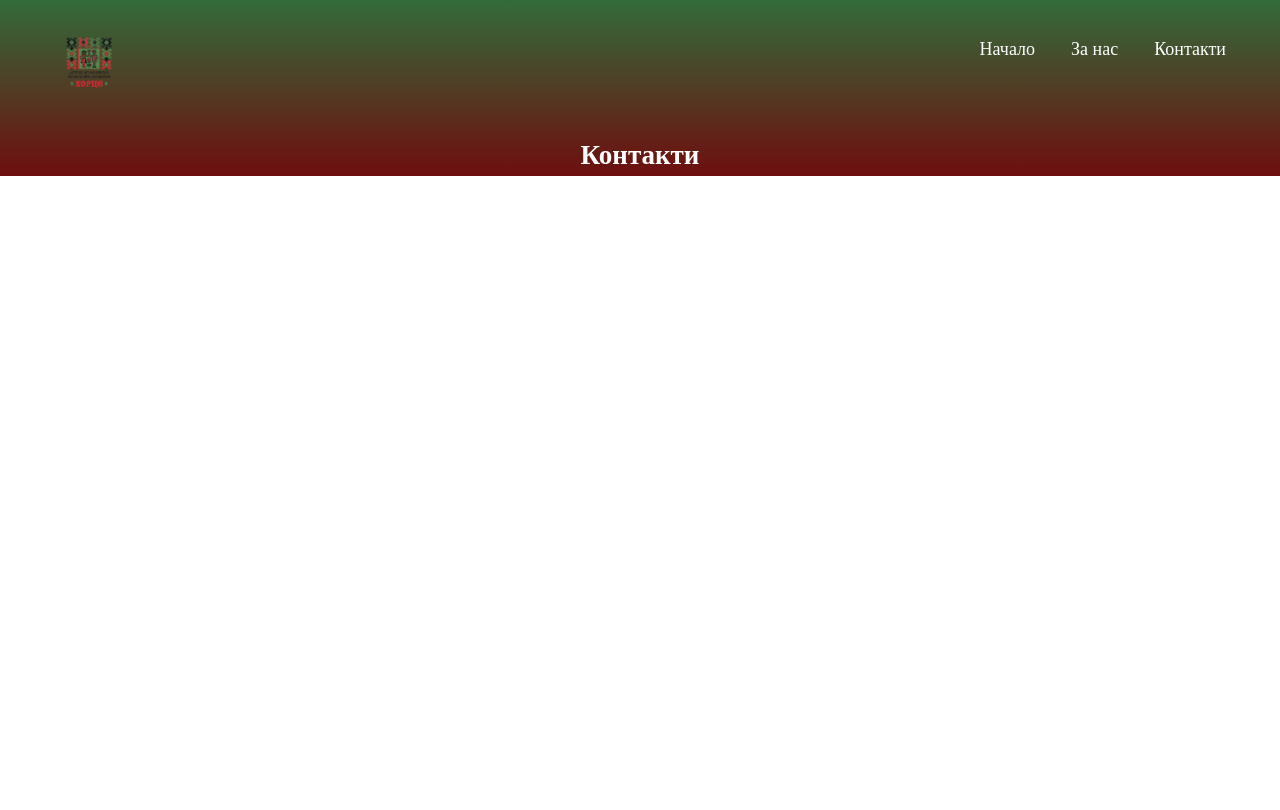
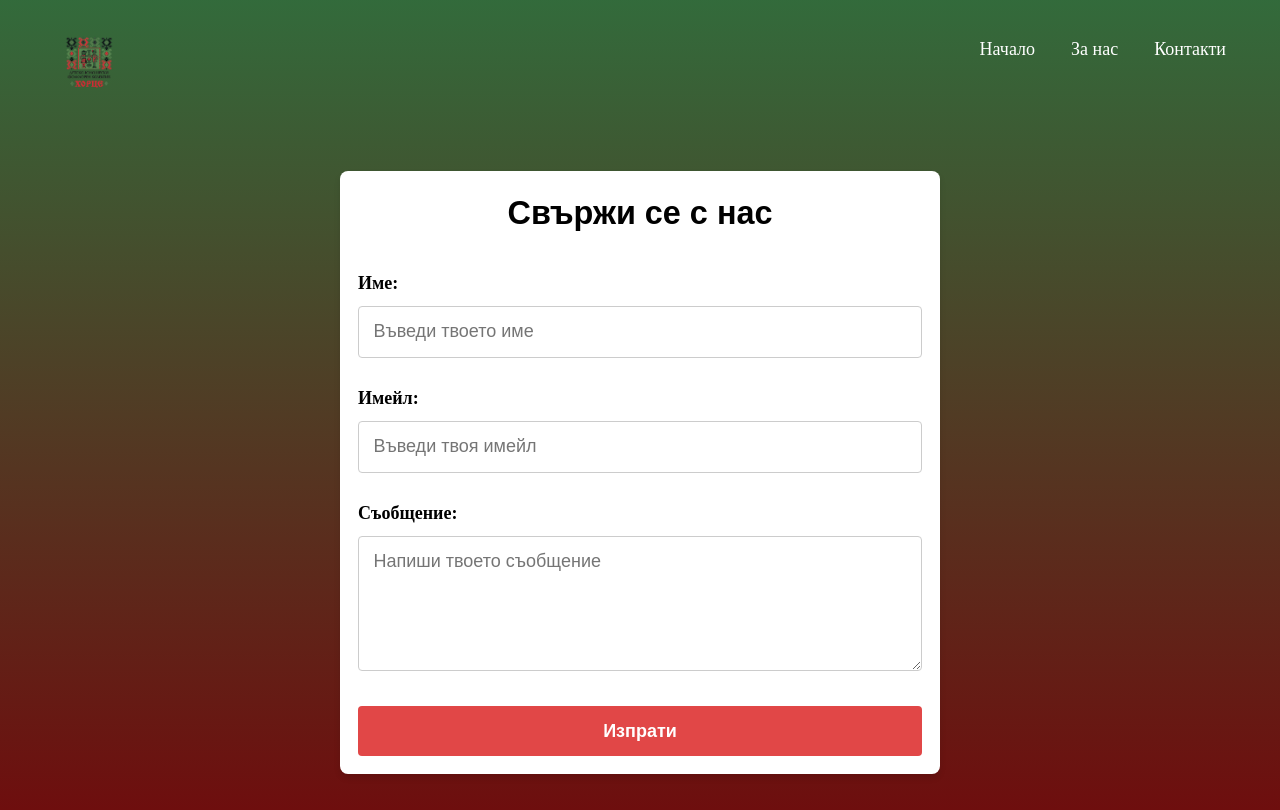
Before and after one commit to bozhko1z/Horce-Website, a plain HTML site: page contact-us.html in a window 1280 px wide. Drawn offline with Linux system fonts and the light colour scheme.

Commit message:
finished(for now) the contact form

```diff
--- a/contact-us.html
+++ b/contact-us.html
@@ -21,10 +21,24 @@
         </nav>
     </header>
 
-    <section>
+    <section class="contact-form">
         <div class="container">
-            <h2 class="h2">Контакти</h2>
-
+            <h2>Свържи се с нас</h2>
+            <form action="https://formspree.io/f/xrbepapo" method="POST">
+                <div class="form-group">
+                    <label for="name">Име:</label>
+                    <input type="text" id="name" name="name" placeholder="Въведи твоето име" required>
+                </div>
+                <div class="form-group">
+                    <label for="email">Имейл:</label>
+                    <input type="email" id="email" name="email" placeholder="Въведи твоя имейл" required>
+                </div>
+                <div class="form-group">
+                    <label for="message">Съобщение:</label>
+                    <textarea id="message" name="message" rows="5" placeholder="Напиши твоето съобщение" required></textarea>
+                </div>
+                <button type="submit" class="submit-btn">Изпрати</button>
+            </form>
         </div>
     </section>
 </body>
--- a/style-contactUs.css
+++ b/style-contactUs.css
@@ -54,3 +54,69 @@ padding: 1em;
     color: white;
     size: 1.5em;
 }
+
+.contact-form {
+    padding: 2em 0;
+}
+
+.contact-form .container {
+    max-width: 600px;
+    margin: 0 auto;
+    padding: 1em;
+    background-color: white;
+    border-radius: 8px;
+    box-shadow: 0 4px 6px rgba(0, 0, 0, 0.1);
+}
+
+.contact-form h2 {
+    text-align: center;
+    margin-bottom: 1em;
+    font-family: 'Karla', sans-serif;
+    font-size: 1.8em;
+}
+
+.contact-form .form-group {
+    margin-bottom: 1.5em;
+}
+
+.contact-form label {
+    display: block;
+    margin-bottom: 0.5em;
+    font-weight: bold;
+    font-size: 1em;
+}
+
+.contact-form input,
+.contact-form textarea {
+    width: 100%;
+    padding: 0.8em;
+    border: 1px solid #ccc;
+    border-radius: 4px;
+    font-size: 1em;
+    font-family: 'Karla', sans-serif;
+}
+
+.contact-form input:focus,
+.contact-form textarea:focus {
+    border-color: #E14747;
+    outline: none;
+}
+
+.contact-form .submit-btn {
+    display: block;
+    width: 100%;
+    padding: 0.8em;
+    background-color: #E14747;
+    color: white;
+    font-size: 1em;
+    font-family: 'Karla', sans-serif;
+    font-weight: bold;
+    border: none;
+    border-radius: 4px;
+    cursor: pointer;
+    transition: background-color 0.3s ease;
+}
+
+.contact-form .submit-btn:hover {
+    background-color: #d13636;
+}
```
